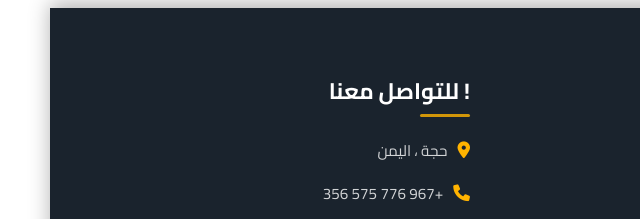
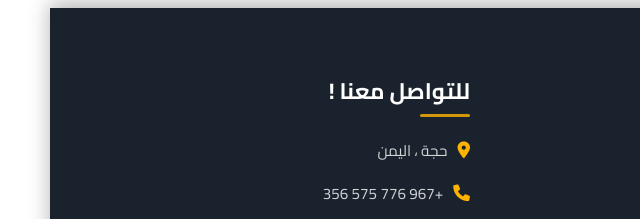
Before and after one commit to MuhammedAl-Sharif30/Admission-Platform, a plain HTML site: page index.html in a window 1280 px wide. Shown: the part 1516-1735 px from the top of the page, 0-640 px from the left. Drawn offline with Linux system fonts and the light colour scheme.

Commit message:
Update index.html

```diff
--- a/index.html
+++ b/index.html
@@ -298,7 +298,7 @@
             </div>
 
             <div class="footer-section footer-contact">
-                <h3>! للتواصل معنا</h3>
+                <h3>للتواصل معنا !</h3>
                 <p><i class="fas fa-map-marker-alt"></i> حجة ، اليمن</p>
                 <p><i class="fas fa-phone"></i> +967 776 575 356</p>
                 <p><i class="fas fa-envelope"></i> info@acceptancetools.com</p>
```
